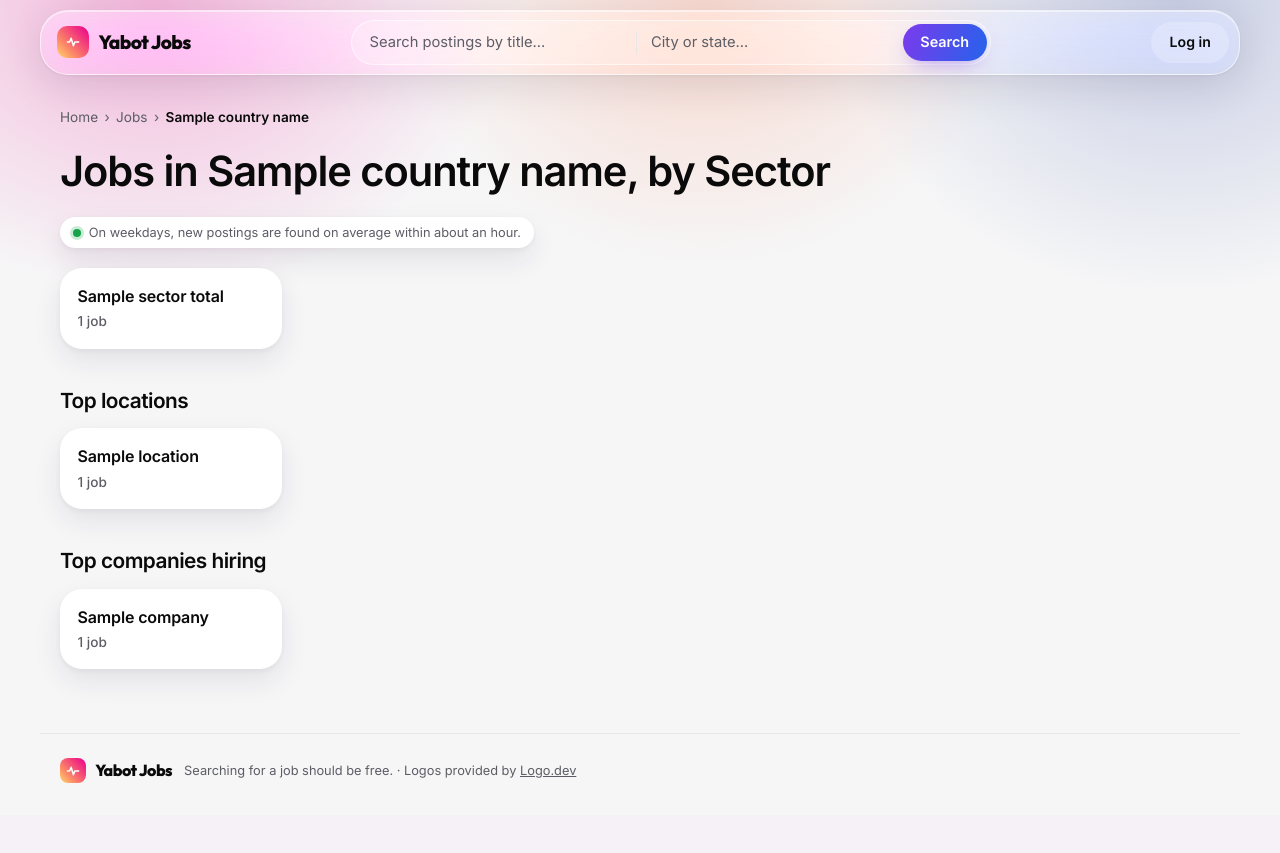
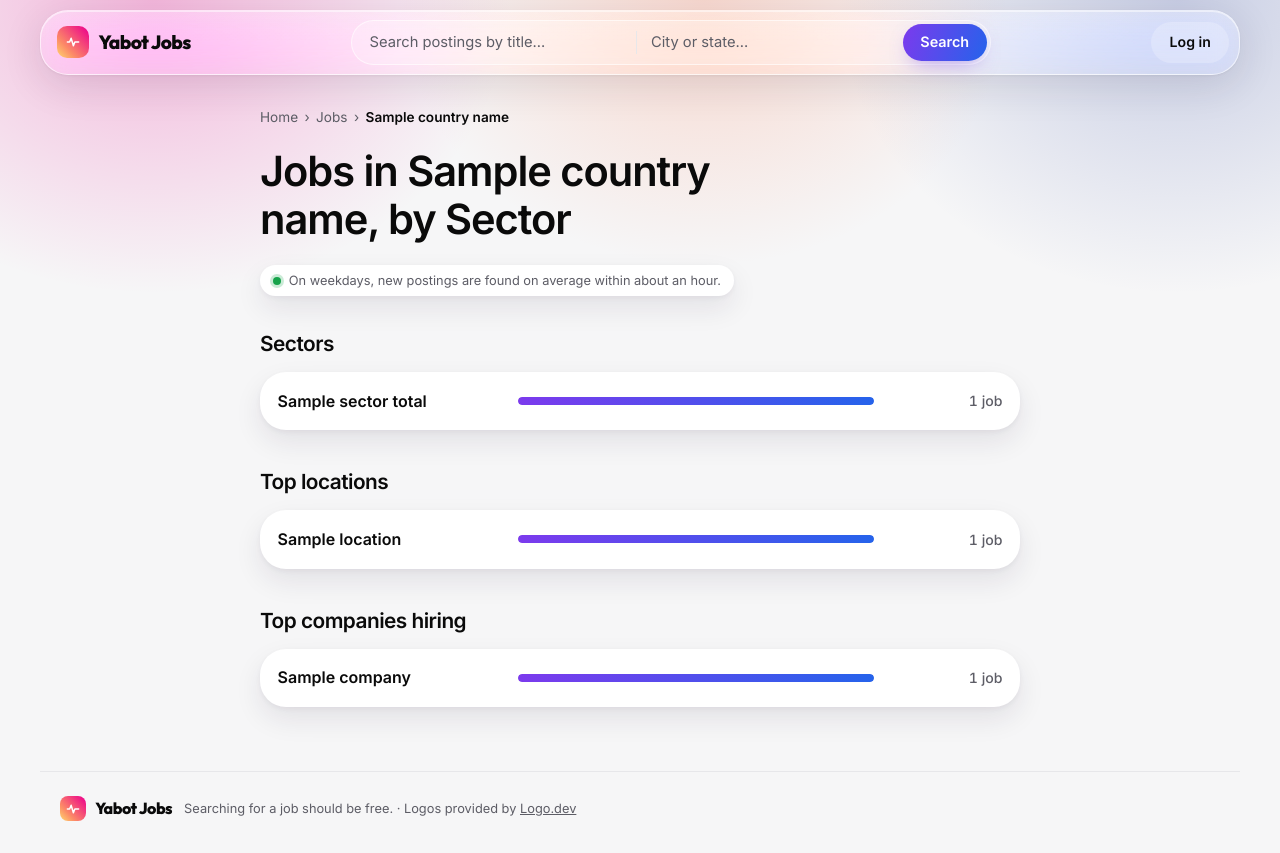
Before and after one commit to davicho01/yabot.jobs-backend, a Python web app: template templates/seo/country_index.html.jinja in a window 1280 px wide. Before the commit the page ends 783 px from the top, so only its background shows below. Run offline with Jinja, Linux system fonts and the light colour scheme; the template is opened without the code that fills it: most values are stand-ins (such as "Sample title", 1, 10 or a date in 2020).

Commit message:
SEO country page: sectors, places and companies as rows with count bars, centered
Co-Authored-By: Claude Opus 5.5 <noreply@anthropic.com>
Claude-Session: https://claude.ai/code/session_01LkT1vQaWnrL6vLmrWQ1A7P

```diff
--- a/templates/seo/_base_style.html.jinja
+++ b/templates/seo/_base_style.html.jinja
@@ -191,11 +191,15 @@
   ul.day-rows strong { font-weight: 600; }
   ul.day-rows a:hover strong { color: var(--focus); }
   ul.day-rows .count { text-align: right; font-size: 0.88rem; font-variant-numeric: tabular-nums; }
+  /* Named rows (sectors, places, companies) need a wider first column. */
+  ul.day-rows--named a { grid-template-columns: minmax(0, 14rem) minmax(0, 1fr) 7rem; }
+  ul.day-rows--named strong { overflow: hidden; text-overflow: ellipsis; white-space: nowrap; }
   .day-rows__bar { height: 8px; border-radius: 999px; background: var(--chip); overflow: hidden; }
   .day-rows__bar i { display: block; height: 100%; min-width: 8px; border-radius: inherit; background: var(--btn-run); }
   @media (max-width: 760px) {
     ul.day-rows a { grid-template-columns: 6.5rem minmax(0, 1fr) 5.5rem; gap: 0.75rem; padding: 0.7rem 1rem; }
     ul.day-rows li + li { margin-inline: 1rem; }
+    ul.day-rows--named a { grid-template-columns: minmax(0, 1fr) 4.5rem 5.5rem; }
   }
 
   /* ---------- band cards (the board's .band-card) ---------- */
--- a/templates/seo/country_index.html.jinja
+++ b/templates/seo/country_index.html.jinja
@@ -19,7 +19,7 @@
 <body>
   {% include "_header.html.jinja" %}
   <main id="main">
-  <div class="wrap">
+  <div class="wrap wrap--narrow">
     <nav class="breadcrumb" aria-label="Breadcrumb">
       <a href="{{ base_url }}/">Home</a> &rsaquo;
       <a href="{{ base_url }}/jobs">Jobs</a> &rsaquo;
@@ -28,27 +28,33 @@
     <h1>Jobs in {{ country_name }}, by Sector</h1>
     {% include "_scan_notice.html.jinja" %}
 
-    <ul class="tiles">
-      {% for slug, sector_name, count in sector_totals %}
-      <li><a href="{{ base_url }}/jobs/{{ country_slug }}/{{ slug }}"><strong>{{ sector_name }}</strong><span class="count">{{ "{:,}".format(count) }} job{{ '' if count == 1 else 's' }}</span></a></li>
+    {# Each list as the sector page's day rows: a name, a bar sized against
+       the list's largest count, and the count. #}
+    {% macro rows(items) %}
+    {% set top = items | map(attribute=2) | max %}
+    <ul class="day-rows day-rows--named">
+      {% for name, href, count in items %}
+      <li><a href="{{ href }}"><strong>{{ name }}</strong><span class="day-rows__bar"><i style="width: {{ (100 * count / (top or 1)) | round(1) }}%"></i></span><span class="count">{{ "{:,}".format(count) }} job{{ '' if count == 1 else 's' }}</span></a></li>
       {% endfor %}
     </ul>
+    {% endmacro %}
+
+    <h2>Sectors</h2>
+    {% set sectors = [] %}
+    {% for slug, sector_name, count in sector_totals %}{% set _ = sectors.append((sector_name, base_url ~ "/jobs/" ~ country_slug ~ "/" ~ slug, count)) %}{% endfor %}
+    {{ rows(sectors) }}
 
     {% if hub_links.locations %}
     <h2>Top locations</h2>
-    <ul class="tiles">
-      {% for name, path, count in hub_links.locations %}
-      <li><a href="{{ base_url }}/{{ path }}"><strong>{{ name }}</strong><span class="count">{{ "{:,}".format(count) }} job{{ '' if count == 1 else 's' }}</span></a></li>
-      {% endfor %}
-    </ul>
+    {% set places = [] %}
+    {% for name, path, count in hub_links.locations %}{% set _ = places.append((name, base_url ~ "/" ~ path, count)) %}{% endfor %}
+    {{ rows(places) }}
     {% endif %}
     {% if hub_links.companies %}
     <h2>Top companies hiring</h2>
-    <ul class="tiles">
-      {% for name, path, count in hub_links.companies %}
-      <li><a href="{{ base_url }}/{{ path }}"><strong>{{ name }}</strong><span class="count">{{ "{:,}".format(count) }} job{{ '' if count == 1 else 's' }}</span></a></li>
-      {% endfor %}
-    </ul>
+    {% set companies = [] %}
+    {% for name, path, count in hub_links.companies %}{% set _ = companies.append((name, base_url ~ "/" ~ path, count)) %}{% endfor %}
+    {{ rows(companies) }}
     {% endif %}
   </div>
   </main>
```
